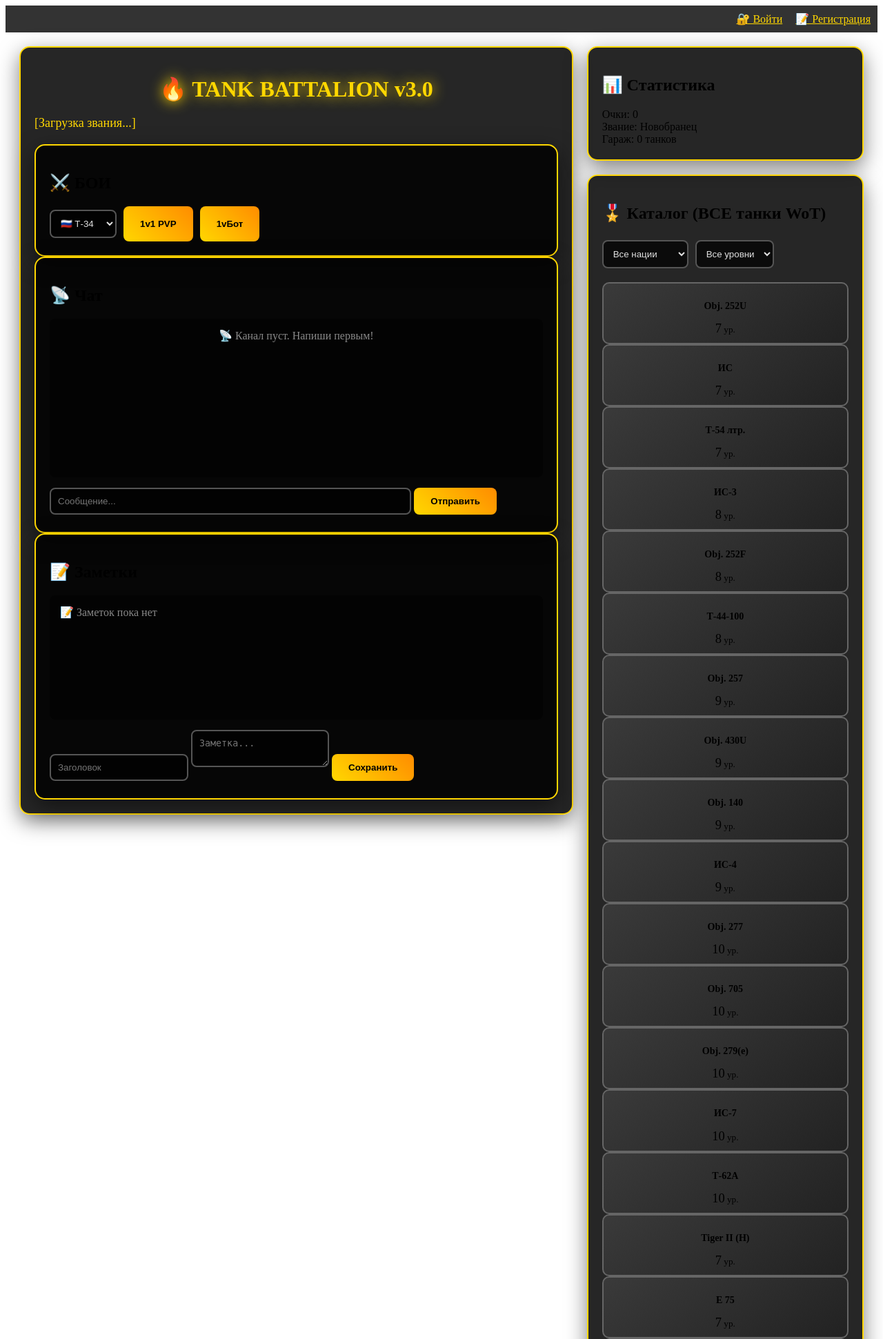
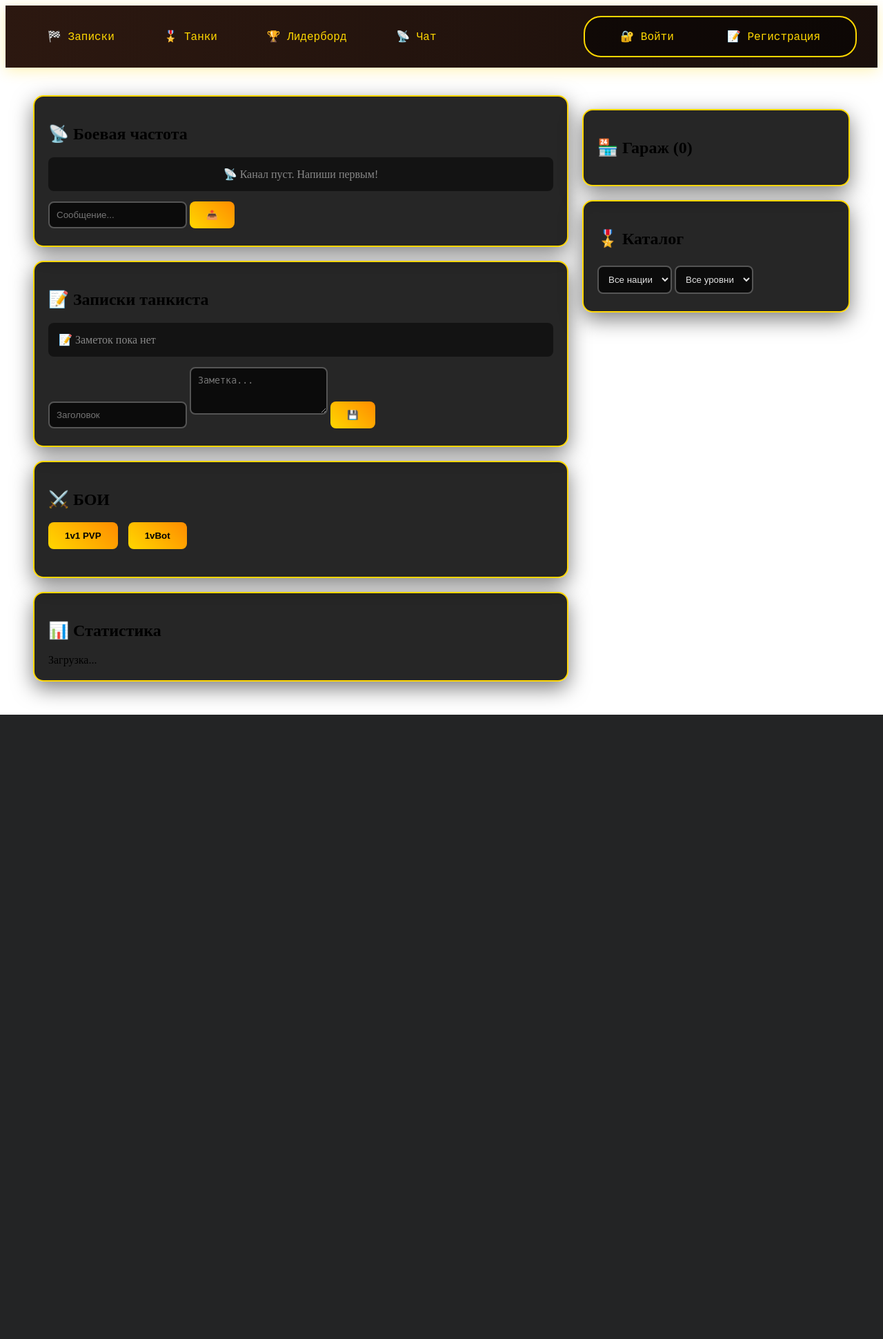
Before and after one commit to lCatapl/-3AnUCKU_TAHKUCTA, a Flask app: page / in a window 1280 px wide. Shown: the top 1941 px of the page at 69% size. After the commit the page ends 1036 px from the top, so only its background shows below. Run offline with Flask 3, Linux system fonts and the light colour scheme; data that the repository does not hold is empty.

Commit message:
Update index.html

```diff
--- a/templates/index.html
+++ b/templates/index.html
@@ -1,103 +1,72 @@
-<!DOCTYPE html>
-<html>
-<head>
-    <title>Записки Танкиста</title>
-    <link rel="stylesheet" href="{{ url_for('static', filename='style.css') }}">
-    <script src="{{ url_for('static', filename='script.js') }}" defer></script>
-</head>
-<body>
-    <!-- ПРОСТАЯ НАВИГАЦИЯ (только вход) -->
-    <nav style="padding: 10px; background: rgba(0,0,0,0.8); text-align: right;">
-        {% if not session.username %}
-            <a href="/login" style="color: #ffd700;">🔐 Войти</a>
-            <a href="/register" style="color: #ffd700; margin-left: 15px;">📝 Регистрация</a>
-        {% else %}
-            <span style="color: #44ff44;">👋 {{ session.username }}</span>
-            <a href="/logout" style="color: #ffaa00; margin-left: 15px;">Выйти</a>
-        {% endif %}
-    </nav>
-
+{% extends "base.html" %}
+{% block title %}Tank Battalion{% endblock %}
+{% block content %}
 <div class="main-container">
-        <!-- ЛЕВАЯ КОЛОНА - 2/3 (ИГРА + ЧАТ + ЗАМЕТКИ) -->
+    <!-- ЛЕВАЯ КОЛОНОК (80%) - ВСЁ ОСНОВНОЕ -->
     <div class="left-panel">
-            <!-- ТАНКОВЫЙ HUD -->
-            <div class="hud">
-                <h1>🔥 TANK BATTALION v3.0</h1>
-                <div id="nav-rank" style="color: #ffd700; font-size: 18px; margin-bottom: 20px;">
-                    [Загрузка звания...]
+        <!-- Чат -->
+        <div class="section">
+            <h2>📡 Боевая частота</h2>
+            <div id="chat-container">Подключение...</div>
+            <form id="chat-form">
+                <input type="text" id="chat-input" placeholder="Сообщение..." required>
+                <button type="submit">📤</button>
+            </form>
         </div>
 
-                <!-- БОИ -->
+        <!-- Заметки -->
+        <div class="section">
+            <h2>📝 Записки танкиста</h2>
+            <div id="notes-list">Загрузка...</div>
+            <form id="notes-form">
+                <input type="text" id="note-title" placeholder="Заголовок">
+                <textarea id="note-content" placeholder="Заметка..." rows="3"></textarea>
+                <button type="submit">💾</button>
+            </form>
+        </div>
+
+        <!-- Бои 1v1 и 1vBot -->
         <div class="section">
             <h2>⚔️ БОИ</h2>
-                    <div style="display: flex; gap: 10px; flex-wrap: wrap;">
-                        <select id="battle-tank">
-                            <option value="Т-34">🇷🇺 Т-34</option>
-                            <option value="ИС-7">🇷🇺 ИС-7</option>
-                            <option value="Tiger">🇩🇪 Tiger</option>
-                            <option value="Maus">🇩🇪 Maus</option>
-                        </select>
+            <div style="display: flex; gap: 15px; margin-bottom: 20px;">
                 <button onclick="startPvP()">1v1 PVP</button>
-                        <button onclick="startPvE()">1vБот</button>
+                <button onclick="startPvBot()">1vBot</button>
             </div>
             <div id="battle-result"></div>
         </div>
 
-                <!-- ЧАТ -->
+        <!-- Статистика -->
         <div class="section">
-                    <h2>📡 Чат</h2>
-                    <div id="chat-container" style="height: 200px;"></div>
-                    <input id="chat-input" placeholder="Сообщение..." style="width: 70%;">
-                    <button onclick="sendChat()">Отправить</button>
+            <h2>📊 Статистика</h2>
+            <div id="stats-panel">Загрузка...</div>
+        </div>
     </div>
 
-                <!-- ЗАМЕТКИ -->
+    <!-- ПРАВАЯ КОЛОНОК (20%) - ТАНК + ГАРАЖ + КАТАЛОГ -->
+    <div class="right-panel">
+        <!-- Парallax танк -->
+        <div class="tank-zone">
+            <div class="tank-container" id="tank">
+                <div class="tank" id="tank-body"></div>
+            </div>
+        </div>
+
+        <!-- Гараж -->
         <div class="section">
-                    <h2>📝 Заметки</h2>
-                    <div id="notes-list" style="height: 150px; overflow-y: auto;"></div>
-                    <input id="note-title" placeholder="Заголовок">
-                    <textarea id="note-content" placeholder="Заметка..." rows="2"></textarea>
-                    <button onclick="saveNote()">Сохранить</button>
+            <h2>🏪 Гараж (<span id="garage-count">0</span>)</h2>
+            <div id="garage-list"></div>
+        </div>
+
+        <!-- Каталог (компактный) -->
+        <div class="section">
+            <h2>🎖️ Каталог</h2>
+            <div class="filters">
+                <select id="nation-filter"><option>Все нации</option></select>
+                <select id="tier-filter"><option>Все уровни</option></select>
+            </div>
+            <div id="tank-catalog-compact"></div>
         </div>
     </div>
 </div>
-
-        <!-- ПРАВАЯ КОЛОНА - 1/3 (КАТАЛОГ + СТАТ) -->
-        <div class="right-panel">
-            <!-- СТАТИСТИКА -->
-            <div class="section">
-                <h2>📊 Статистика</h2>
-                <div id="stats-panel">
-                    Очки: <span id="score">0</span><br>
-                    Звание: <span id="rank">Новобранец</span><br>
-                    Гараж: <span id="garage-count">0</span> танков
-                </div>
-            </div>
-
-            <!-- КАТАЛОГ ТАНКОВ -->
-            <div class="section">
-                <h2>🎖️ Каталог (ВСЕ танки WoT)</h2>
-                <div style="display: flex; gap: 10px; margin-bottom: 15px;">
-                    <select id="nation-filter">
-                        <option value="">Все нации</option>
-                        <option value="СССР">🇷🇺 СССР</option>
-                        <option value="Германия">🇩🇪 Германия</option>
-                        <option value="США">🇺🇸 США</option>
-                        <option value="Франция">🇫🇷 Франция</option>
-                        <option value="Британия">🇬🇧 Британия</option>
-                        <option value="Китай">🇨🇳 Китай</option>
-                        <option value="Япония">🇯🇵 Япония</option>
-                    </select>
-                    <select id="tier-filter">
-                        <option value="">Все уровни</option>
-                        <option value="10">X</option>
-                        <option value="9">IX</option>
-                        <option value="8">VIII</option>
-                    </select>
-                </div>
-                <div id="tank-catalog"></div>
-            </div>
-        </div>
-    </div>
-</body>
-</html>
+<script src="{{ url_for('static', filename='script.js') }}"></script>
+{% endblock %}
```
Lines whose indentation alone changed are shown as unchanged.
